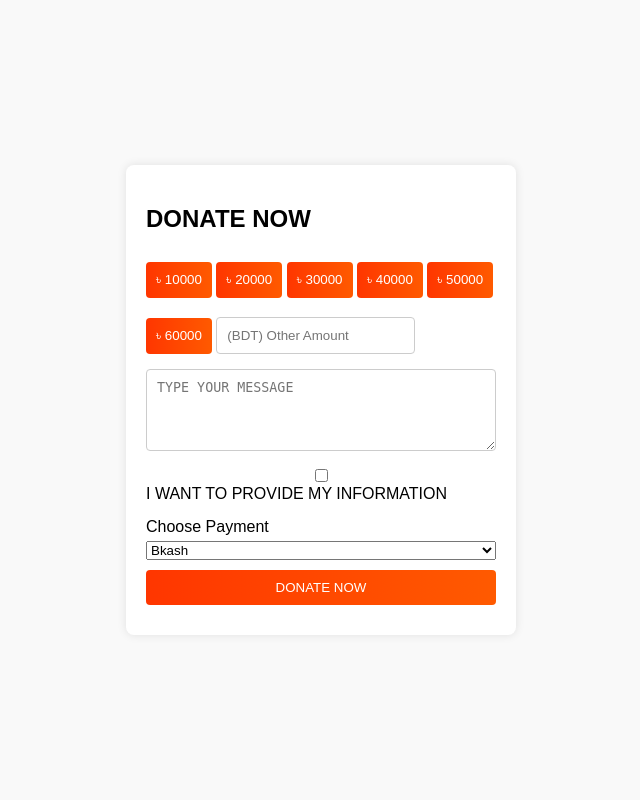
After one commit to Hasibul-islam1/The-charity, a PHP site: page /donat.php in a window 1280 px wide. The commit adds this page. Shown: the whole page, without its empty margins (319-959 px from the left). Run offline with PHP 8.4, Linux system fonts and the light colour scheme.

Commit message:
add donate page

```diff
--- /dev/null
+++ b/css/donat.css
@@ -0,0 +1,48 @@
+body {
+    font-family: Arial, sans-serif;
+    background-color: #f9f9f9;
+    display: flex;
+    justify-content: center;
+    align-items: center;
+    height: 100vh;
+    margin: 0;
+}
+
+.form-container {
+    background-color: white;
+    padding: 20px;
+    border-radius: 8px;
+    box-shadow: 0 0 10px rgba(0, 0, 0, 0.1);
+    width: 350px;
+}
+
+form {
+    display: flex;
+    flex-direction: column;
+}
+button[type="button"], button[type="submit"] {
+    margin-bottom: 10px;
+    margin-top: 10px;
+    padding: 10px;
+    border: none;
+    background:linear-gradient(270deg, rgba(255, 90, 0, 1) 0%, rgba(255, 54, 0, 1) 100%);
+    color: white;
+    cursor: pointer;
+    border-radius: 4px;
+}
+
+textarea, input[type="text"], input[type="email"], input[type="number"] {
+    margin-bottom: 15px;
+    padding: 10px;
+    border: 1px solid #ccc;
+    border-radius: 4px;
+}
+
+label {
+    margin-top: 15px;
+    margin-bottom: 5px;
+}
+
+#contact-info {
+    display: none;
+}
--- /dev/null
+++ b/donat.php
@@ -0,0 +1,90 @@
+<?php
+if ($_SERVER['REQUEST_METHOD'] == 'POST') {
+    $amount = $_POST['amount'];
+    $message = $_POST['message'];
+    $name = $_POST['name'] ?? null;
+    $email = $_POST['email'] ?? null;
+    $contact_number = $_POST['contact_number'] ?? null;
+    $payment_method = $_POST['payment_method'];
+
+    $conn = new mysqli('localhost', 'root', '', 'charity');
+    if ($conn->connect_error) {
+        die('Connection failed: ' . $conn->connect_error);
+    }
+
+    $stmt = $conn->prepare('INSERT INTO donations (amount, message, name, email, contact_number, payment_method) VALUES (?, ?, ?, ?, ?, ?)');
+    $stmt->bind_param('dsssss', $amount, $message, $name, $email, $contact_number, $payment_method);
+
+    if ($stmt->execute()) {
+        echo 'Thank you for your donation!';
+    } else {
+        echo 'Error: ' . $stmt->error;
+    }
+
+    $stmt->close();
+    $conn->close();
+}
+?>
+
+<!DOCTYPE html>
+<html lang="en">
+<head>
+    <meta charset="UTF-8">
+    <meta name="viewport" content="width=device-width, initial-scale=1.0">
+    <title>Donate Now</title>
+    <link rel="stylesheet" href="css/donat.css">
+</head>
+<body>
+    <div class="form-container">
+        <form action="" method="POST">
+            <h2>DONATE NOW</h2>
+
+            <!-- Donation Amount Buttons -->
+            <div class="amount-options">
+                <button type="button" onclick="setAmount(10000)">৳ 10000</button>
+                <button type="button" onclick="setAmount(20000)">৳ 20000</button>
+                <button type="button" onclick="setAmount(30000)">৳ 30000</button>
+                <button type="button" onclick="setAmount(40000)">৳ 40000</button>
+                <button type="button" onclick="setAmount(50000)">৳ 50000</button>
+                <button type="button" onclick="setAmount(60000)">৳ 60000</button>
+                <!-- Add more buttons as needed -->
+                <input type="number" name="amount" placeholder="(BDT) Other Amount" id="amount-input" required>
+            </div>
+
+            <!-- Message Field -->
+            <textarea name="message" placeholder="TYPE YOUR MESSAGE" rows="4"></textarea>
+
+            <!-- Contact Information -->
+            <input type="checkbox" id="provide-info" onclick="toggleContactInfo()"> I WANT TO PROVIDE MY INFORMATION
+            <div id="contact-info" style="display:none;">
+                <input type="text" name="name" placeholder="Your Name">
+                <input type="email" name="email" placeholder="Email Address">
+                <input type="text" name="contact_number" placeholder="Contact Number">
+            </div>
+
+            <!-- Payment Method Dropdown -->
+            <label for="payment-method">Choose Payment</label>
+            <select name="payment_method" id="payment-method" required>
+                <option value="Bkash">Bkash</option>
+                <option value="Nogod">Nogod</option>
+                <option value="Upay">Upay</option>
+                <option value="D-money">D-money</option>
+            </select>
+
+            <!-- Submit Button -->
+            <button type="submit">DONATE NOW</button>
+        </form>
+    </div>
+
+    <script>
+        function setAmount(amount) {
+            document.getElementById('amount-input').value = amount;
+        }
+
+        function toggleContactInfo() {
+            var contactInfo = document.getElementById('contact-info');
+            contactInfo.style.display = contactInfo.style.display === 'none' ? 'block' : 'none';
+        }
+    </script>
+</body>
+</html>
--- a/header.php
+++ b/header.php
@@ -2,7 +2,7 @@
 <div class="top-header-bar">
     <div class="container">
         <div class="row flex-wrap justify-content-center justify-content-lg-between align-items-lg-center">
-            <div class="col-12 col-lg-8 d-none d-md-flex flex-wrap justify-content-center justify-content-lg-start mb-3 mb-lg-0">
+            <div class="col-12 col-lg-7 d-none d-md-flex flex-wrap justify-content-center justify-content-lg-start mb-3 mb-lg-0">
                 <div class="header-bar-email">
                     MAIL: <a href="#"><span class="__cf_email__" data-cfemail="4b2824253f2a283f0b243e3928232a39223f3265282426">[email&#160;protected]</span></a>
                 </div><!-- .header-bar-email -->
@@ -12,9 +12,9 @@
                 </div><!-- .header-bar-text -->
             </div><!-- .col -->
 
-            <div class="col-12 col-lg-4 d-flex flex-wrap justify-content-between justify-content-lg-between align-items-center">
+            <div class="col-12 col-lg-5 d-flex flex-wrap justify-content-between justify-content-lg-between align-items-center">
                 <div class="donate-btn">
-                    <a href="#">Donate Now</a>
+                    <a href="donat.php">Donate Now</a>
                 </div><!-- .donate-btn -->
                 <div class="donate-btn">
                     <a href="login.php">Volunteer</a>
--- a/login.php
+++ b/login.php
@@ -3,7 +3,7 @@ if ($_SERVER['REQUEST_METHOD'] == 'POST') {
     $email = $_POST['email'];
     $password = $_POST['password'];
 
-    $conn = new mysqli('localhost', 'root', '', 'user_auth');
+    $conn = new mysqli('localhost', 'root', '', 'charity');
     if ($conn->connect_error) {
         die('Connection failed: ' . $conn->connect_error);
     }
@@ -25,6 +25,7 @@ if ($_SERVER['REQUEST_METHOD'] == 'POST') {
 }
 ?>
 
+
 <!DOCTYPE html>
 <html lang="en">
 <head>
--- a/register.php
+++ b/register.php
@@ -4,7 +4,7 @@ if ($_SERVER['REQUEST_METHOD'] == 'POST') {
     $email = $_POST['email'];
     $password = password_hash($_POST['password'], PASSWORD_DEFAULT);
 
-    $conn = new mysqli('localhost', 'root', '', 'user_auth');
+    $conn = new mysqli('localhost', 'root', '', 'charity');
     if ($conn->connect_error) {
         die('Connection failed: ' . $conn->connect_error);
     }
```
